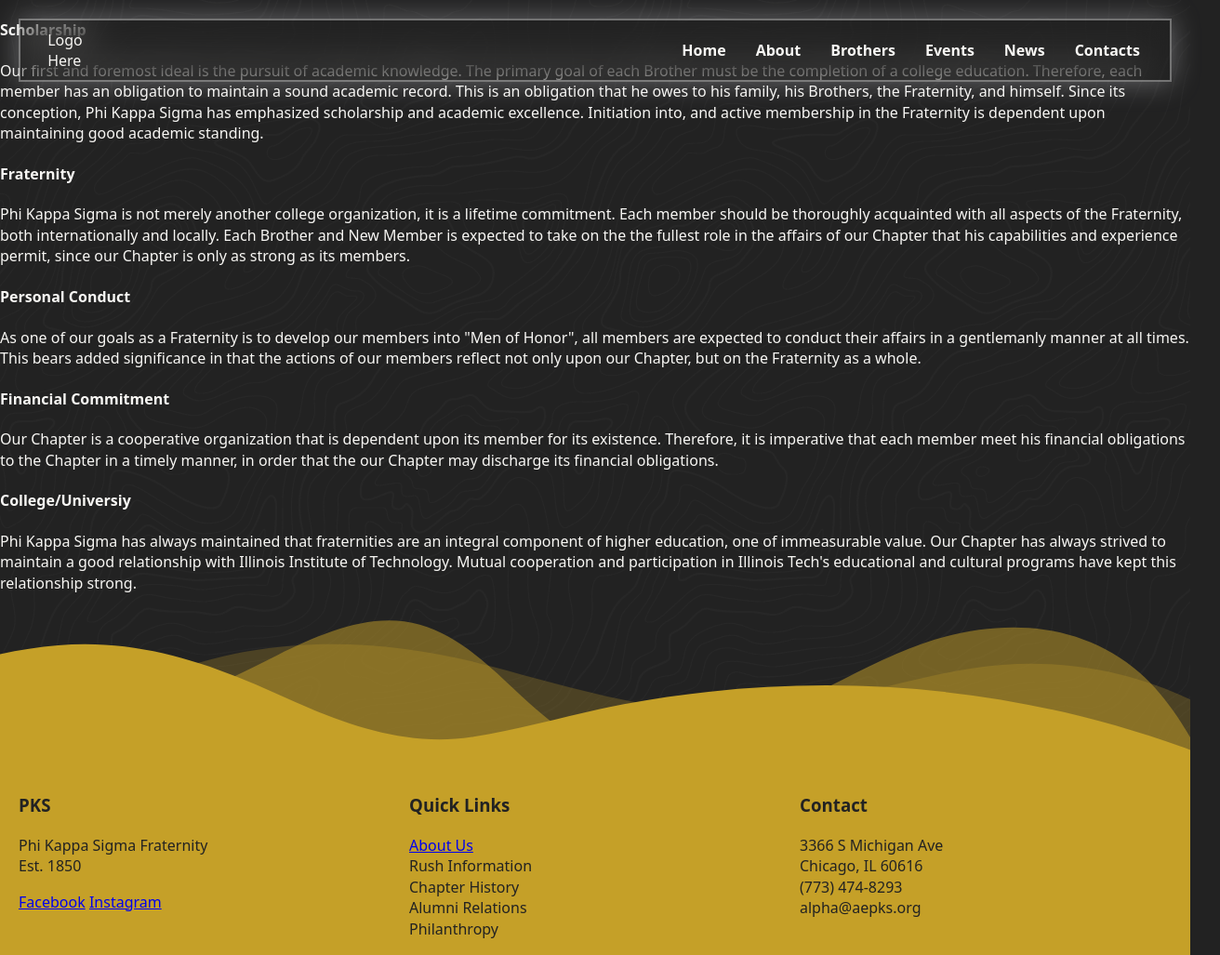
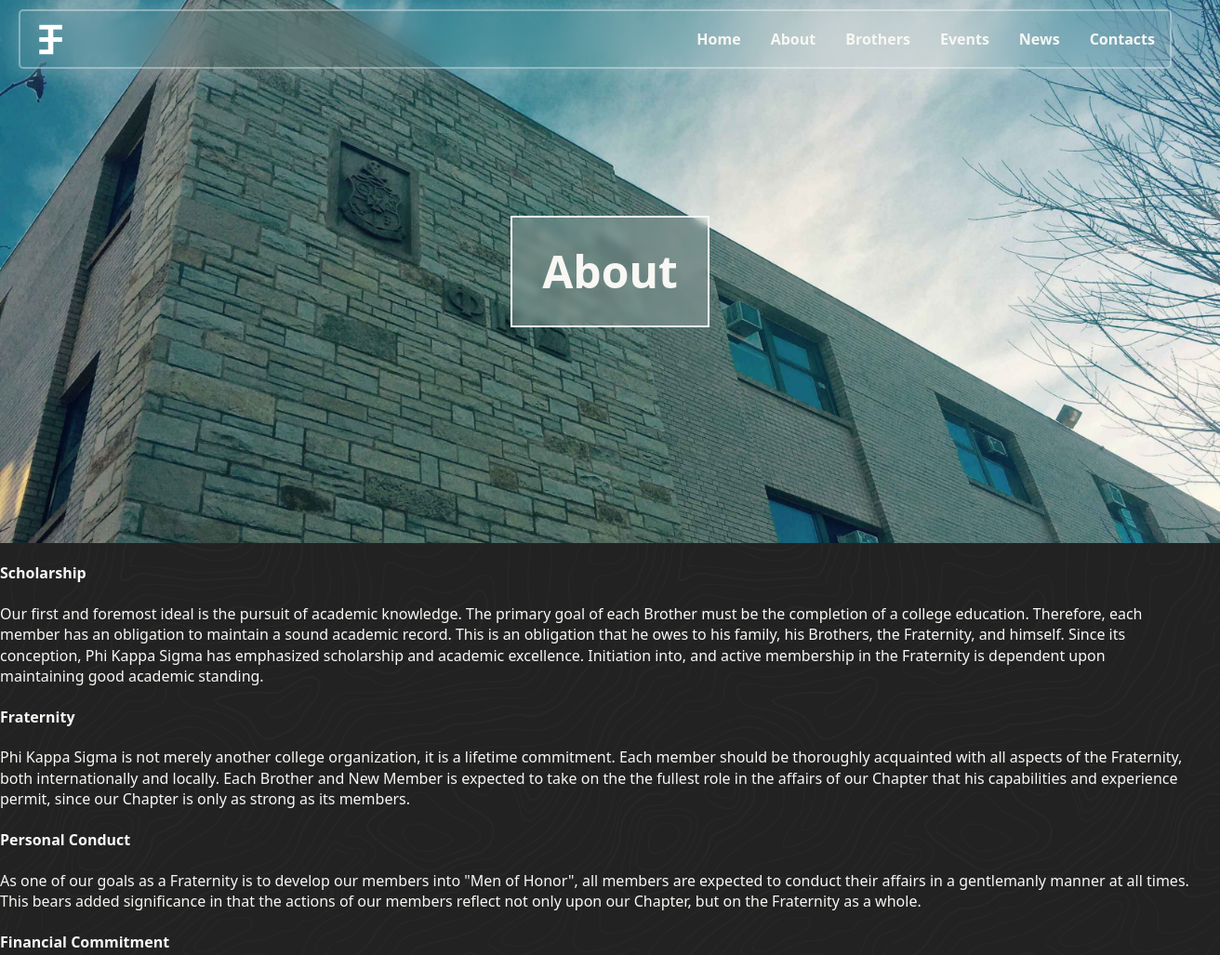
Before and after one commit to dfigueredo0/aepks-website, a plain HTML site: page pages/about.html in a window 1280 px wide. Shown: the top 1027 px of the page at 93% size, 1312 px wide, since content can reach past the window. Drawn offline with Linux system fonts and the light colour scheme.

Commit message:
Added icons for the footer, and fixed issues due to no hero cards.

```diff
--- a/pages/about.html
+++ b/pages/about.html
@@ -24,7 +24,9 @@
 
       <body>
         <nav class="navbar">
-            <a class="logo">Logo Here</a>
+          <a class="logo" href="../index.html">
+            <img src="../img/fast_f_white.png" alt="logo" />
+          </a>
             <ul class="nav-links">
               <li><a class="action" href="../index.html">Home</a></li>
               <li><a href="about.html">About</a></li>
@@ -34,6 +36,12 @@
               <li><a href="contacts.html">Contacts</a></li>
             </ul>
           </nav>
+
+        <section class="hero bg-1">
+          <div class="hero-overlay">
+            <div class="hero-title">About</div>
+          </div>
+        </section>
 
         <div>
             <h4>Scholarship</h4>
--- a/styles/general.css
+++ b/styles/general.css
@@ -1,3 +1,5 @@
+
+
 body {
   margin: 0;
   padding: 0;
@@ -628,4 +630,8 @@ li {
   .contact-us .submit-btn {
     width: 20%;
   }
+
+  i.fa-location-dot {
+    font-size: 18px;
+  }
 }
--- a/styles/header.css
+++ b/styles/header.css
@@ -1,18 +1,33 @@
 .navbar {
+  position: fixed;
+  top: 10px;
+  left: 20px;
+  right: 20px;
+
+  z-index: 999;
   display: flex;
   justify-content: space-between;
   align-items: center;
+  height: 60px;
+
+  background: rgba(255, 255, 255, 0.1);
   backdrop-filter: blur(20px);
   box-shadow: 0 0 30px rgba(227, 228, 237, 0.37);
   border: 2px solid rgba(255, 255, 255, 0.37);
-  margin: 20px;
-  padding: 0 1em;
-  position: absolute; /* Make it overlap */
-  top: 0;
-  left: 0;
-  right: 0;
-  z-index: 2; /* Ensure it is on top */
+  border-radius: 5px;
 }
+
+body {
+  margin: 0;
+  padding-top: 80px; /* Offset for navbar height + top spacing */
+}
+
+.hero {
+  display: block;
+  width: 100%;
+  margin: 0;
+}
+
 
 .logo {
   display: flex;
@@ -49,3 +64,12 @@
 .nav-links li a:hover {
   color: #c6a434;
 }
+
+.color-transition {
+  transition: filter 0.5s ease;
+  filter: grayscale(0%) drop-shadow(0 0 0 transparent); /* base state */
+}
+
+.color-transition:hover {
+  filter: grayscale(0%) drop-shadow(3px 4px 1px black); /* hover state */
+}
```
Also changed, not shown: index.html (+12 -11 lines), pages/brothers.html (+3 -1 lines), pages/contacts.html (+9 -1 lines).
